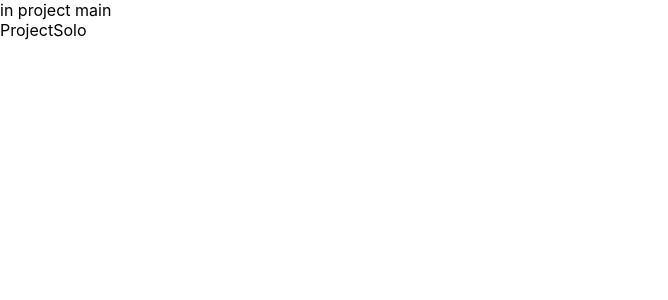
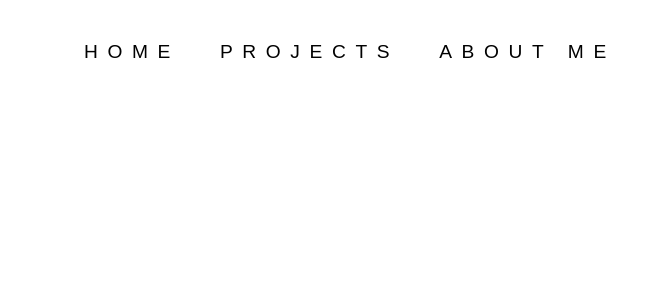
Before and after one commit to cynthiaeddy/portfolio-hooks, a React (Create React App) app: page / in a window 1280 px wide. Shown: the top 300 px of the page, without its empty margins (0-668 px from the left). Built offline with nearby package versions, Linux system fonts and the light colour scheme.

Commit message:
add navbar

```diff
--- a/src/App.css
+++ b/src/App.css
@@ -1,38 +1,101 @@
-.App {
-  text-align: center;
+* {
+  box-sizing: border-box;
+}
+body {
+  overscroll-behavior: none;
+  margin: 0;
+  padding: 0;
 }
 
-.App-logo {
-  height: 40vmin;
-  pointer-events: none;
+a {
+  text-decoration: none;
 }
 
-@media (prefers-reduced-motion: no-preference) {
-  .App-logo {
-    animation: App-logo-spin infinite 20s linear;
+.container {
+  height: 100vh;
+  width: 100vw;
+  position: fixed;
+  overflow: hidden;
+  display: grid;
+  grid-template-columns: 0.75fr 1.25fr;
+  grid-template-rows: 0.5fr 2.9fr 0.6fr;
+  grid-auto-columns: 1fr;
+  gap: 0px 0px;
+  grid-auto-flow: row;
+  grid-template-areas:
+    'navbar navbar'
+    'logo-container cards-container'
+    'footer footer';
+}
+
+.logo-container {
+  grid-area: logo-container;
+}
+
+.cards-container {
+  grid-area: cards-container;
+}
+
+.footer {
+  grid-area: footer;
+  height: 100px;
+  background: silver;
+  width: 100vw;
+  position: fixed;
+  bottom: 0;
+}
+
+.navbar {
+  grid-area: navbar;
+}
+
+.swirl {
+  bottom: 0;
+  height: 100px;
+  left: 0;
+  margin: auto;
+  position: absolute;
+  top: 0;
+  right: 0;
+  top: -10vh;
+}
+
+.aside.logo {
+  cursor: pointer;
+  position: fixed;
+  width: 38vw;
+  left: 0;
+  top: 0;
+  height: 100vh;
+}
+
+@media (max-width: 770px) {
+  .container {
+    position: fixed;
   }
 }
 
-.App-header {
-  background-color: #282c34;
-  min-height: 100vh;
-  display: flex;
-  flex-direction: column;
-  align-items: center;
-  justify-content: center;
-  font-size: calc(10px + 2vmin);
-  color: white;
-}
-
-.App-link {
-  color: #61dafb;
-}
-
-@keyframes App-logo-spin {
-  from {
-    transform: rotate(0deg);
+@media (max-width: 600px) {
+  .container {
+    display: flex;
+    justify-content: center;
+    margin: 0;
+    width: 100vw;
+    height: 100vh;
+    flex-direction: column;
+    /* below is to supposedly eliminate funky mobile safari space at bottom */
+    padding-bottom: 1px;
   }
-  to {
-    transform: rotate(360deg);
+  .footer {
+    visibility: collapse;
+  }
+  .aside.logo {
+    width: 100vw;
+    z-index: 20;
+    background: white;
+    top: 150px;
+    height: 60px;
+    left: 40%;
+    /* transform: translate(-50%, 0); */
   }
 }
--- a/src/App.js
+++ b/src/App.js
@@ -1,6 +1,7 @@
 import { BrowserRouter as Router, Route, Routes } from 'react-router-dom'
 import './App.css'
 import SplashScreen from './components/splash/SplashScreen'
+import Navbar from './components/Navbar'
 
 function App() {
   let routes = (
@@ -10,7 +11,14 @@ function App() {
       <Route path='*' element={{ Error }} />
     </Routes>
   )
-  return <Router>{routes}</Router>
+  return (
+    <div className='container'>
+      <Router>
+        <Navbar />
+        {routes}
+      </Router>
+    </div>
+  )
 }
 
 export default App
--- /dev/null
+++ b/src/components/Navbar.js
@@ -0,0 +1,28 @@
+import { Link } from 'react-router-dom'
+import '../stylesheets/Navbar.css'
+
+const Navbar = () => {
+  return (
+    <nav id='navbar' className='navbar'>
+      <h2>
+        <li>
+          <Link to='/' className='home'>
+            Home
+          </Link>
+        </li>
+        <li>
+          <Link to='/projects' className='projects'>
+            Projects
+          </Link>
+        </li>
+        <li>
+          <Link to='/about-me' className='about-me'>
+            About Me
+          </Link>
+        </li>
+      </h2>
+    </nav>
+  )
+}
+
+export default Navbar
--- a/src/components/Projects.js
+++ b/src/components/Projects.js
@@ -3,8 +3,8 @@ import ProjectSolo from './ProjectSolo'
 const Projects = () => {
   return (
     <>
-      in project main
-      <ProjectSolo />
+      {/* in project main
+      <ProjectSolo /> */}
     </>
   )
 }
--- a/src/data.js
+++ b/src/data.js
@@ -1,17 +1,25 @@
 import james from './assets/james.png'
 import wint3 from './assets/wint3.png'
+import whiteDoor1 from './assets/whiteDoor1.jpg'
+import museum from './assets/museum.jpg'
+import pets from './assets/pets.jpg'
+import match_gamealt3 from './assets/match_gamealt3.jpg'
+import kayaksWh2 from './assets/kayaksWh2.png'
+import simon2 from './assets/simon2.jpg'
 
 const data = [
   {
     id: 0,
-    src: `${james}`,
+    img: `${james}`,
     link: 'https://jamesoseland.com',
     copy: [
       "James Oseland's World Food",
       "is James' website for his new book series.",
-      'Incorporates Mailchimp for newsletter signup.',
-      'Renders two Carousels: one built from scratch, the other using a library.',
-      'Displays a React frontend with CSS grid and flexbox, being responsive.',
+      [
+        'Incorporates Mailchimp for newsletter signup.',
+        'Renders two Carousels: one built from scratch, the other using a library.',
+        'Displays a React frontend with CSS grid and flexbox, being responsive.',
+      ],
     ],
     frontendLink: 'https://github.com/cynthiaeddy/jim-wf',
     backendLink: null,
@@ -20,17 +28,109 @@ const data = [
     id: 1,
     img: `${wint3}`,
     link: 'https://earth-paints.netlify.app',
-    copy: 'Earth Paints is an app to discover images that Google Earth takes from afar. Implements Lazyload for faster rendering in mobile. Incorporates a searchbar where users can search by Country. React frontend styled with CSS and Semantic-ui-React.Fetches data from the Rails API using Javascript.',
+    copy: [
+      'Earth Paints',
+      'is an app to discover images that Google Earth takes from afar.',
+      [
+        'Implements Lazyload for faster rendering in mobile.',
+        'Incorporates a searchbar where users can search by Country.',
+        'React frontend styled with CSS and Semantic-ui-React.',
+        'Fetches data from the Rails API using Javascript.',
+      ],
+    ],
     frontendLink: 'https://github.com/cynthiaeddy/google-earth-client',
     backendLink: 'https://github.com/cynthiaeddy/google-earth-api',
   },
 
   {
     id: 2,
-    src: `${james}`,
-    link: 'https://jamesoseland.com',
-    copy: "James Oseland's World Food is James' website for his new book series. Incorporates Mailchimp for newsletter signup. Renders two Carousels: one built from scratch, the other using a library. Displays a React frontend with CSS grid and flexbox, being responsive.",
-    frontendLink: 'https://github.com/cynthiaeddy/jim-wf',
+    img: `${whiteDoor1}`,
+    link: 'https://white-door-escape.netlify.app',
+    copy: [
+      'The White Door Escape',
+      'is a simple escape game.',
+      ['Built with React Hooks and CSS.'],
+    ],
+    frontendLink: 'https://github.com/cynthiaeddy/room_escape',
+    backendLink: null,
+  },
+  {
+    id: 3,
+    img: `${museum}`,
+    link: 'https://brooklyn-museum.herokuapp.com',
+    copy: [
+      'The Brooklyn Museum Project',
+      'is a simple escape game.',
+      'Built with React Hooks and CSS.',
+    ],
+    frontendLink:
+      'https://github.com/cynthiaeddy/brooklyn-art/tree/main/client',
+    backendLink: 'https://github.com/cynthiaeddy/brooklyn-art/tree/main/server',
+  },
+  {
+    id: 4,
+    img: `${pets}`,
+    link: 'https://adopt-a-pet.netlify.app',
+    copy: [
+      'Adopt A Pet',
+      'is an app for adopting/maintaining a virtual pet without the upkeep of a live one.',
+      [
+        'Persists each user to a Postgres database.',
+        'Rebuilt from a Single Page Application with Javascript to React frontend and a Rails API with JWT authorization.',
+        'Employs flexbox with a hamburger menu.',
+      ],
+    ],
+    frontendLink:
+      'https://github.com/cynthiaeddy/brooklyn-art/tree/main/client',
+    backendLink: 'https://github.com/cynthiaeddy/brooklyn-art/tree/main/server',
+  },
+  {
+    id: 5,
+    img: `${match_gamealt3}`,
+    link: 'https://match-car-game.netlify.app',
+    copy: [
+      'Match Game',
+      'is a memory game.',
+      [
+        'Click on one card, then another. If cars match, the cards stay revealed.',
+        ' You can reset game at anytime by clicking the little car at bottom. Cards will be shuffled.',
+        'Built with CSS, HTML, Javascript and CSS Flexbox.',
+      ],
+    ],
+    frontendLink: 'https://github.com/cynthiaeddy/match-game',
+    backendLink: null,
+  },
+  {
+    id: 6,
+    img: `${kayaksWh2}`,
+    link: 'https://come-on-kayak.netlify.app',
+    copy: [
+      'Come On Kayak',
+      'is an app for kayakers to make comments on trips and create upcoming trips.',
+      [
+        'Persists data to a Rails database and provides a Rails API.',
+        'Displays a React, Redux frontend with Semantic-ui-React.',
+        'Fetches data from the Rails API using Javascript.',
+      ],
+    ],
+    frontendLink: 'https://github.com/cynthiaeddy/kayaking_frontend',
+    backendLink: 'https://github.com/cynthiaeddy/kayaking-backend',
+  },
+  {
+    id: 7,
+    img: `${simon2}`,
+    link: 'https://colorpicksimon.netlify.app',
+    copy: [
+      'Color Pick Simon',
+      'is variation of my childhood game.',
+      [
+        'Player vs Simon(computer). Simon picks one color, Player matches. Simon adds one color to each successful sequence.',
+        'Player wins when color sequences match 10 times.',
+        'Player has the option to restart the game at any time.',
+        'Built with CSS, HTML, Javascript, CSS Grid and Flexbox.',
+      ],
+    ],
+    frontendLink: 'https://github.com/zoey7117/color-pick2',
     backendLink: null,
   },
 ]
--- /dev/null
+++ b/src/stylesheets/Navbar.css
@@ -0,0 +1,89 @@
+h2 {
+  font-family: 'Work Sans', sans-serif;
+  color: white;
+  font-weight: 300;
+  letter-spacing: 0.5em;
+  text-transform: uppercase;
+  font-size: 1.2rem;
+  text-align: center;
+}
+
+#navbar li {
+  padding: 0 20px;
+  display: inline-block;
+}
+
+#navbar a {
+  text-decoration: none;
+  color: black;
+}
+
+#navbar a:hover {
+  color: grey;
+}
+
+#navbar {
+  background: #fff;
+  z-index: 100;
+}
+
+#navbarSocial {
+  position: fixed;
+  display: flex;
+  width: 100vw;
+  bottom: 0;
+  justify-content: center;
+  z-index: 20;
+  background: white;
+  height: 80px;
+}
+
+.social {
+  display: flex;
+  flex-direction: row;
+  margin-top: 20px;
+}
+
+.small.fas,
+.small.fab {
+  font-size: 20px;
+  color: black;
+}
+
+.small.fas:hover,
+.small.fab:hover {
+  font-size: 20px;
+  margin: 10px;
+  color: grey;
+  background-color: white;
+}
+
+/* //////// MEDIA QUERIES //////////// */
+
+@media (min-width: 768px) {
+  #navbar {
+    display: flex;
+    padding-top: 25px;
+    margin-left: 5%;
+  }
+}
+
+@media (max-width: 600px) {
+  #navbar {
+    width: 100%;
+  }
+
+  #navbarSocial {
+    width: 100vw;
+    bottom: 0;
+    top: unset;
+    z-index: 25;
+    background: #fff;
+    position: relative;
+    height: 160px;
+    margin-top: 20px;
+  }
+  .social {
+    margin-top: 0;
+  }
+}
--- a/src/stylesheets/Splash.css
+++ b/src/stylesheets/Splash.css
@@ -4,7 +4,7 @@
   background-color: white;
   position: fixed;
   z-index: 10;
-  top: 40%;
+  top: 0;
   left: 0;
   border: none;
 }
```
